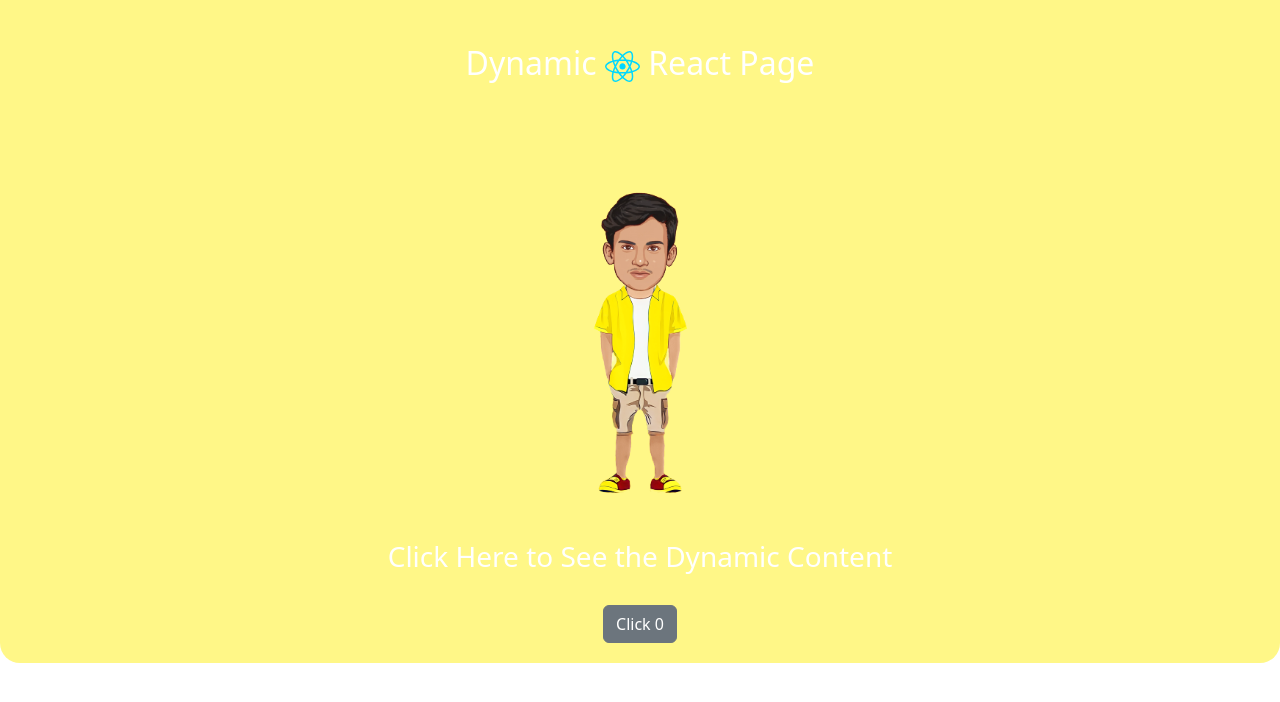
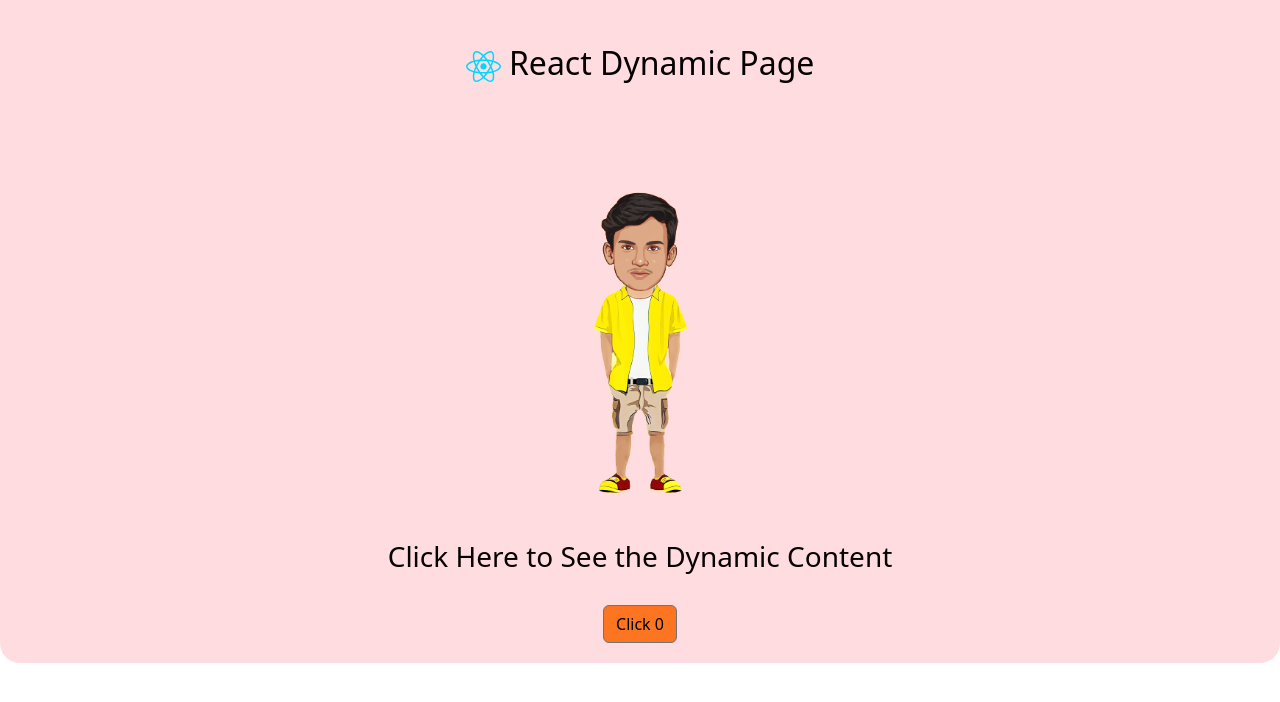
Before and after one commit to muthu12-sudo/Portfolio-MG, a React (Vite) app: page / in a window 1280 px wide. Shown: the top 702 px of the page. Built offline with nearby package versions, Linux system fonts and the light colour scheme.

Commit message:
Update commit

```diff
--- a/src/Header.css
+++ b/src/Header.css
@@ -1,9 +1,9 @@
 
 .header{
     text-align: center;
-    background: rgb(255, 247, 135);
+    background: #FFDCE0;
     padding: 20px;
-    color:white;
+    color:#050001;
     border-radius: 0 0 20px 20px;
 }
 #mg img{
@@ -12,3 +12,11 @@
     margin:0;
     height: auto;
 }
+.header button{
+    background: #fd7521;
+    color:#050001;
+}
+.header button:hover{
+    background: #fef39f;
+    color:#050001;
+}
--- a/src/Header.tsx
+++ b/src/Header.tsx
@@ -1,7 +1,7 @@
 import { useState } from "react";
 import "./Header.css";
 import reactlogo from "./assets/react.svg";
-import cartoonmg from "../public/Cartoon-MG.png";
+import cartoonmg from "/Cartoon-MG.png";
 function Header() {
   const [count, setCount] = useState(0);
 
@@ -10,11 +10,10 @@ function Header() {
       <div className="header">
         <br></br>
         <h2>
-          Dynamic{" "}
           <span>
             <img src={reactlogo} width="35px" />
           </span>{" "}
-          React Page
+          React Dynamic Page
         </h2>
         <img id="mg" src={cartoonmg} width="300px" />
         <h3>Click Here to See the Dynamic Content</h3>
```
